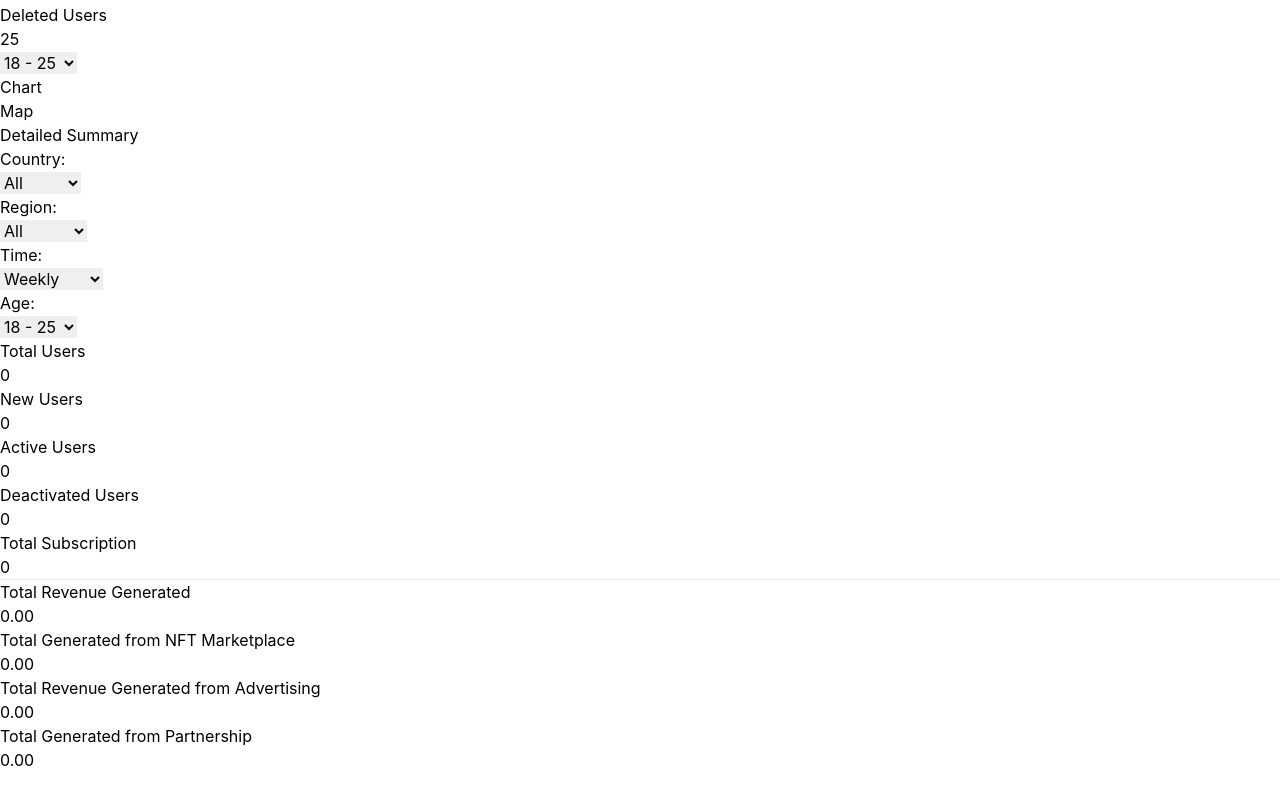
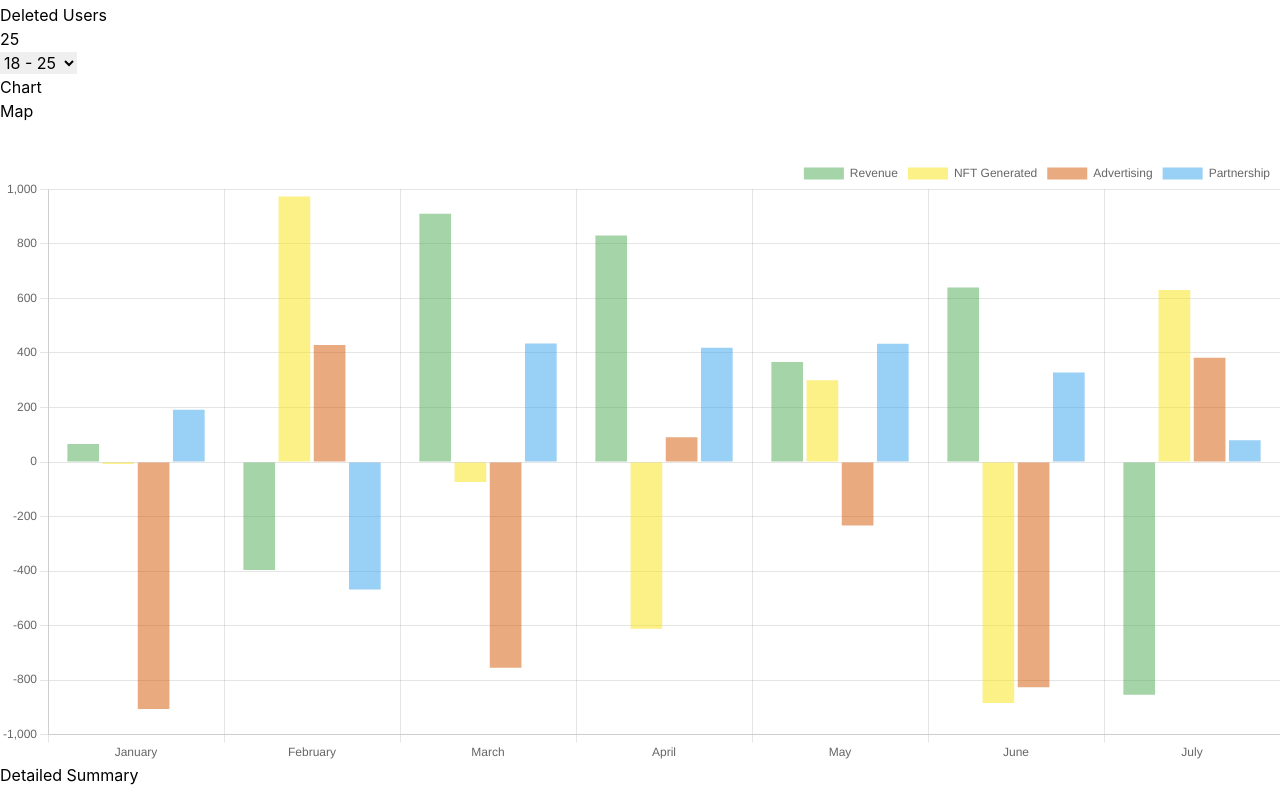
Before and after one commit to fikireab-m/Admin-Dashboard, a React (Vite) app: page /analytics in a window 1280 px wide. Shown: the part 3325-4116 px from the top of the page. Built offline with nearby package versions, Linux system fonts and the light colour scheme.

Commit message:
charts + analytics

```diff
--- a/src/pages/Analytics/index.tsx
+++ b/src/pages/Analytics/index.tsx
@@ -5,6 +5,7 @@ import Layout from "../../components/Layout";
 import { BiUserCheck } from "react-icons/bi";
 import { BiUserMinus } from "react-icons/bi";
 import { MdWorkspacePremium } from "react-icons/md";
+import SimpleBarChart from "../../components/charts/BarChart";
 
 const Analytics = () => {
   const [tab, setTab] = useState(0);
@@ -107,7 +108,15 @@ const Analytics = () => {
           </li>
         </ul>
 
-
+        <div className="mb-6">
+          <div
+            className={`opacity-100 transition-opacity duration-150 ease-linear ${
+              tab === 0 ? "block" : "hidden"
+            }`}
+          >
+            <SimpleBarChart titleText="" />
+          </div>
+        </div>
       </section>
 
       <section className="w-[92%] mb-10 bg-gradient-to-b from-transparent from-[5%] to-white to-50% shadow-sm rounded-xl mx-5">
```
